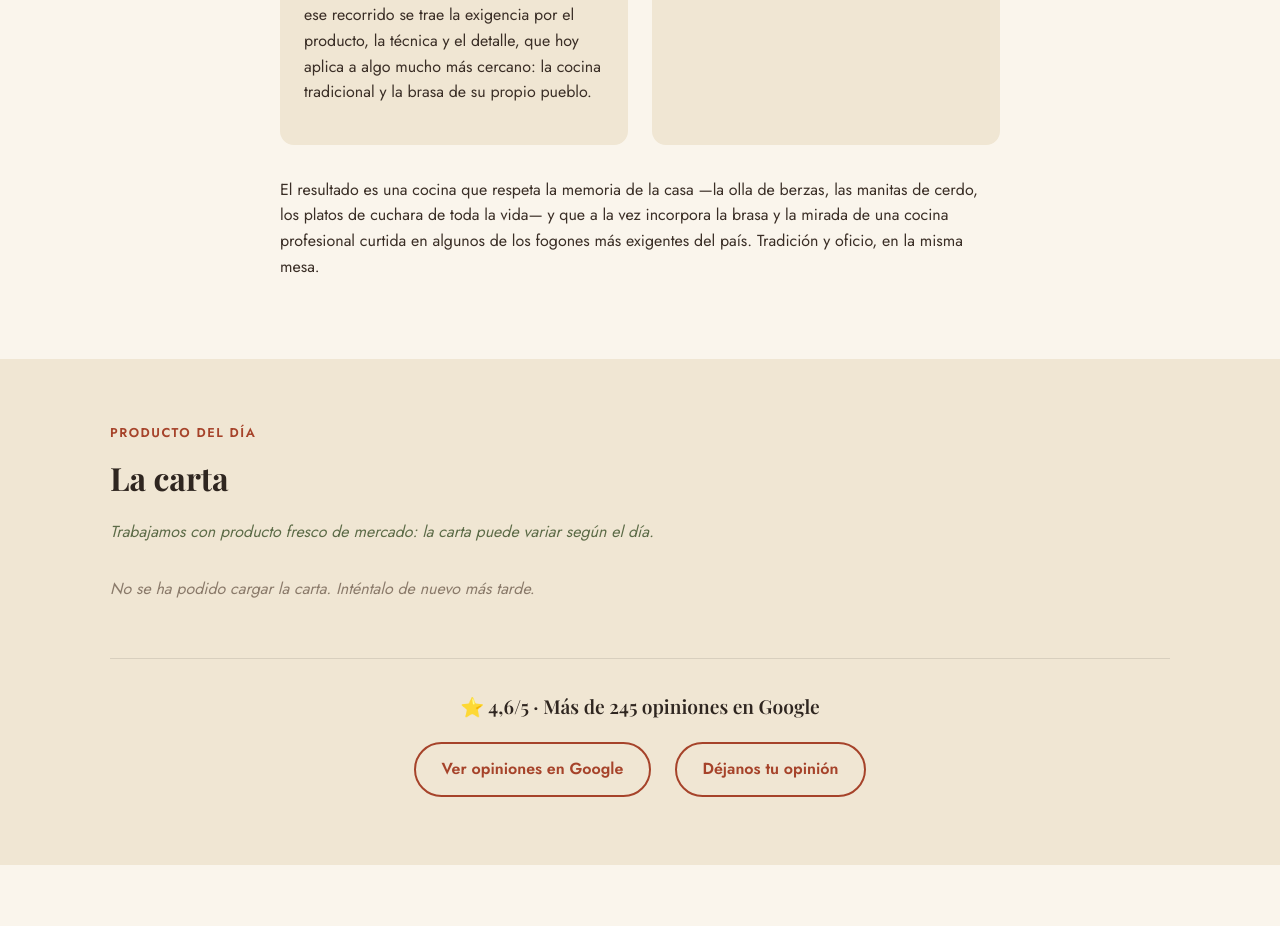
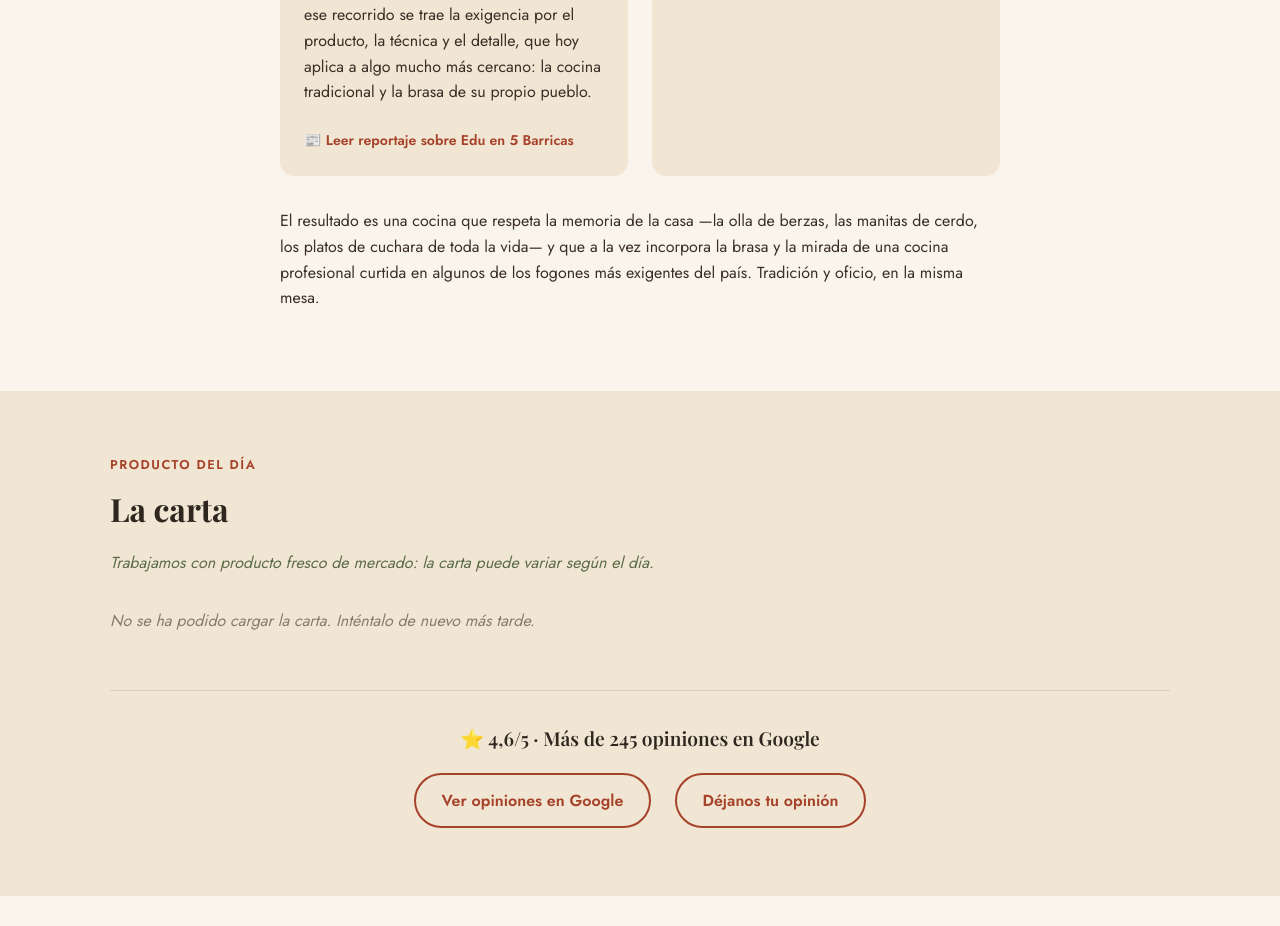
Before and after one commit to restaurantelaruedachulilla-bot/larueda, a plain HTML site: page public/index.html in a window 1280 px wide. Shown: the part 1808-2734 px from the top of the page. Drawn offline with nearby package versions, Linux system fonts and the light colour scheme; no server answers.

Commit message:
Anadir enlace al reportaje de Edu en 5 Barricas
Enlace al articulo "Para chula yo, Chulilla" de 5 Barricas, en el
parrafo de Edu dentro de la seccion de historia.

```diff
--- a/public/css/style.css
+++ b/public/css/style.css
@@ -203,6 +203,15 @@ a { color: var(--color-brick); }
   padding: 1.5rem;
 }
 .perfil-card h3 { color: var(--color-brick); font-size: 1.2rem; }
+.perfil-enlace {
+  display: inline-block;
+  margin-top: 0.5rem;
+  font-size: 0.88rem;
+  font-weight: 600;
+  color: var(--color-brick);
+  text-decoration: none;
+}
+.perfil-enlace:hover { text-decoration: underline; }
 
 /* Carta */
 .carta-aviso {
--- a/public/index.html
+++ b/public/index.html
@@ -104,6 +104,7 @@
           por el producto, la técnica y el detalle, que hoy aplica a algo mucho más cercano: la
           cocina tradicional y la brasa de su propio pueblo.
         </p>
+        <a href="https://5barricas.valenciaplaza.com/para-chula-yo-chulilla/" target="_blank" rel="noopener" class="perfil-enlace">📰 Leer reportaje sobre Edu en 5 Barricas</a>
       </div>
       <div class="perfil-card">
         <h3 data-i18n>Carla · Sala</h3>
```
